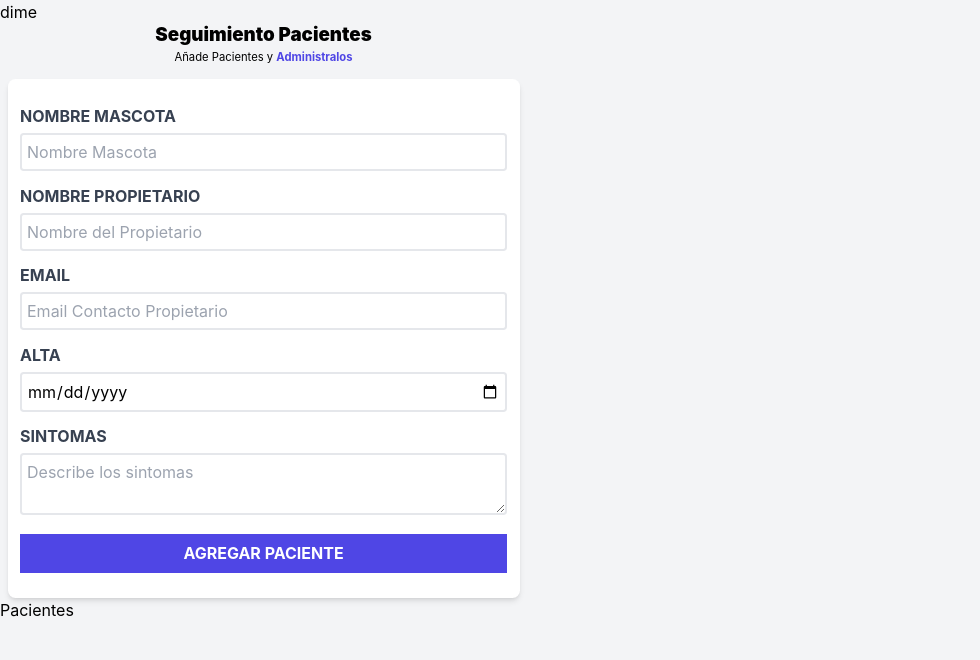
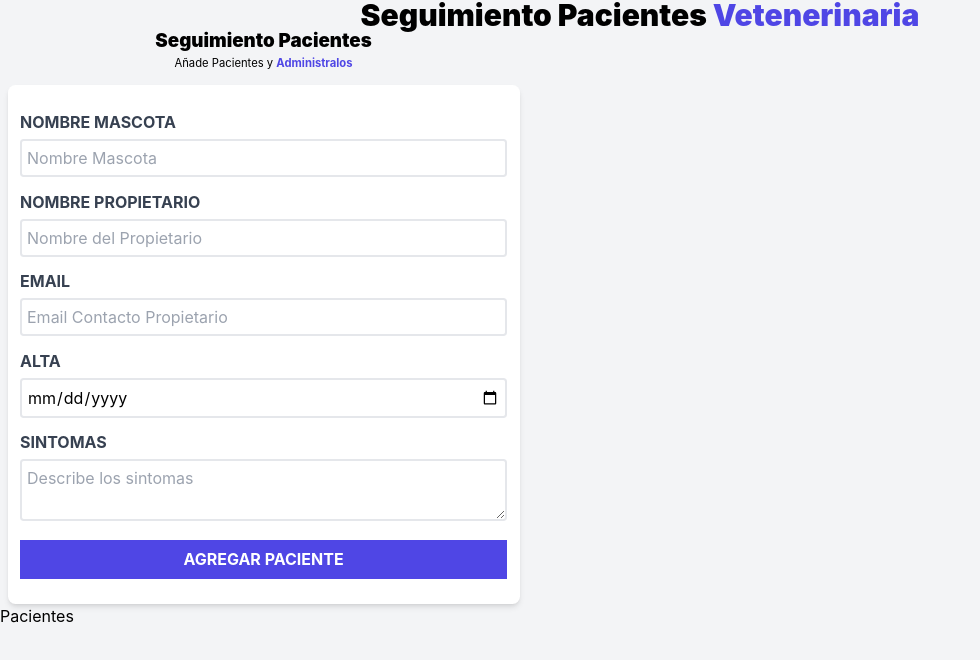
Before and after one commit to GhostemaneUrs/Administrador-De-Citas, a React (Vite) app: page / in a window 1280 px wide. Shown: the top 660 px of the page, without its empty margins (0-980 px from the left). Built offline with nearby package versions, Linux system fonts and the light colour scheme.

Commit message:
feat: creating header structure and styling

```diff
--- a/src/components/Header/index.jsx
+++ b/src/components/Header/index.jsx
@@ -3,7 +3,10 @@
   return (
     <>
       <div>
-        <h1>dime</h1>
+        <h1 className="font-black text-5xl text-center md:w-2/3 mx-auto">
+          Seguimiento Pacientes {""}
+          <span className="text-indigo-600">Vetenerinaria</span>
+        </h1>
       </div>
     </>
   );
```
